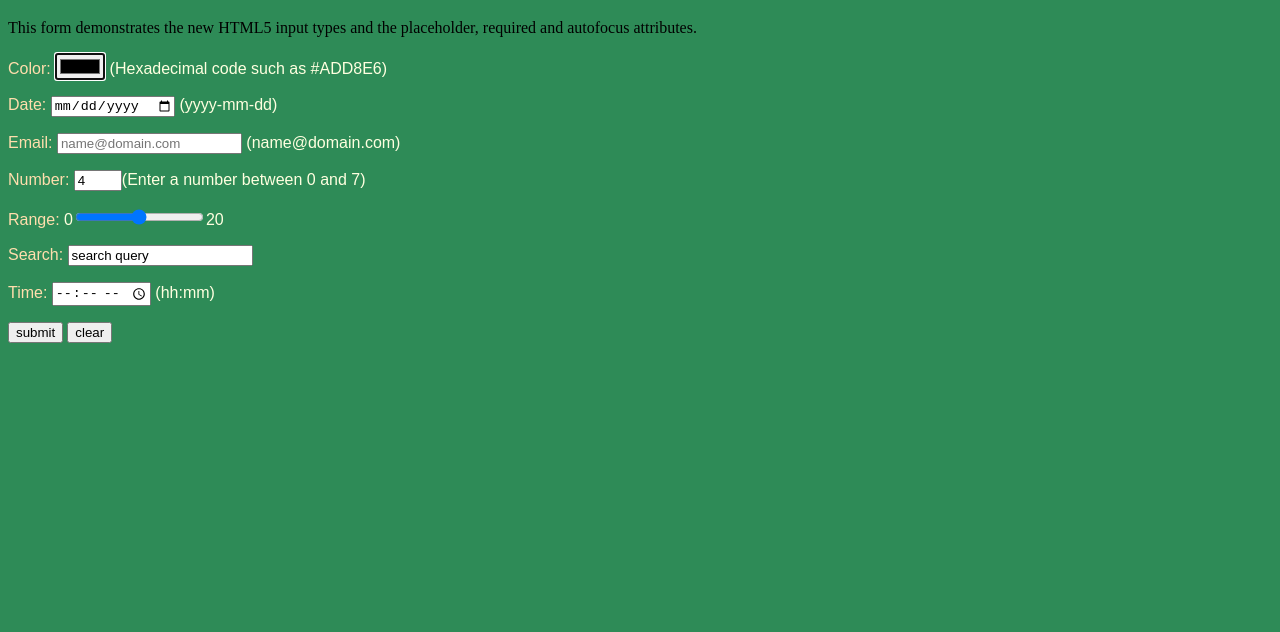
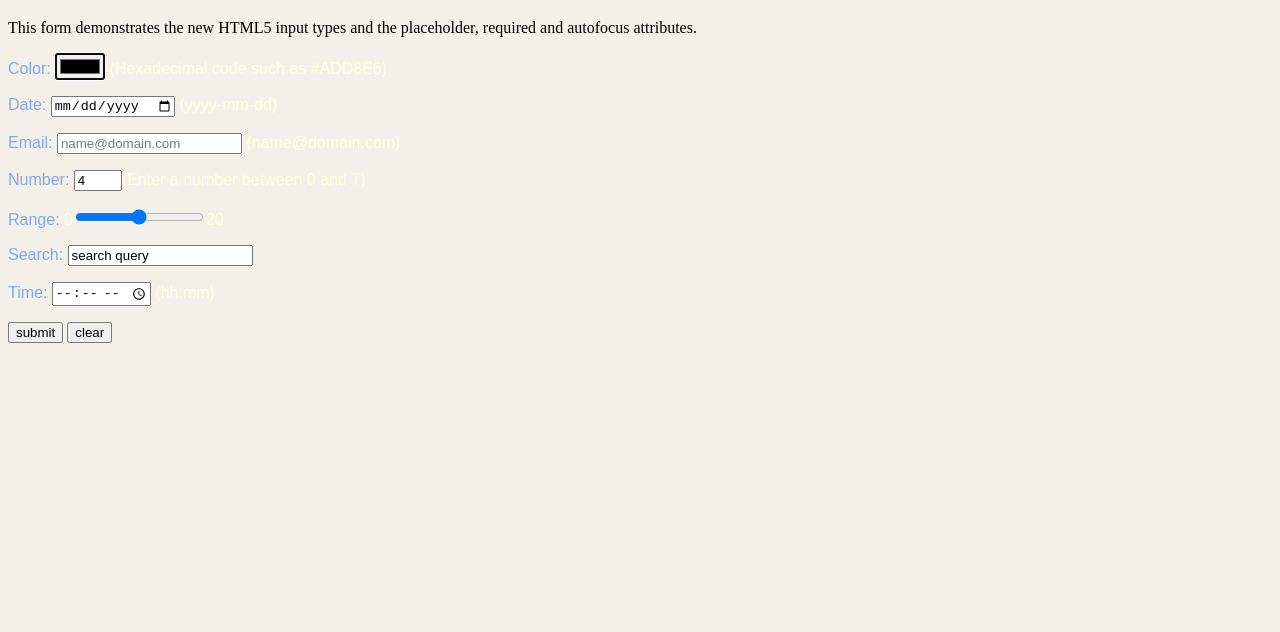
Before and after one commit to chienstarry/chienstarry.github.io, a plain HTML site: page Lab2/Lab2.html in a window 1280 px wide. Shown: the part 168-800 px from the top of the page. Drawn offline with Linux system fonts and the light colour scheme.

Commit message:
Update Lab2.html

```diff
--- a/Lab2/Lab2.html
+++ b/Lab2/Lab2.html
@@ -2,7 +2,7 @@
 <html>
 <head>
 	<style type="text/css">
-		body{background-color: seagreen;}
+		body{background-color:rgb(243, 239, 233);}
 		#myHeader{
 			background-color: cadetblue;
 			color: whitesmoke;
@@ -12,9 +12,10 @@
 		.lab2Class{
 			background-color: darkseagreen;
 			color: whitesmoke;
+			padding: 40pt;
 			font-weight: bold
 		}
-		p{font-family: arial;color: navajowhite;}
+		p{font-family: arial;color: rgb(129, 169, 233);}
 		span{color: lightyellow;}
 	</style>
 	<meta charset="utf-8">
```
